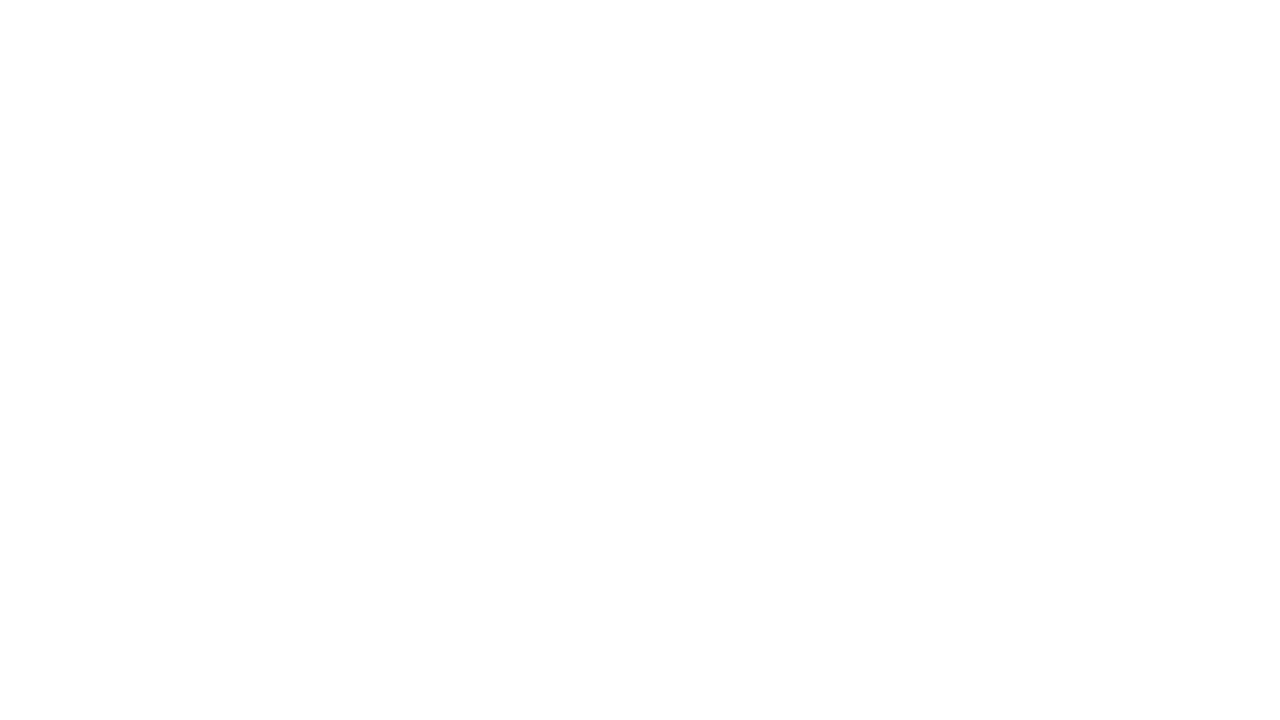
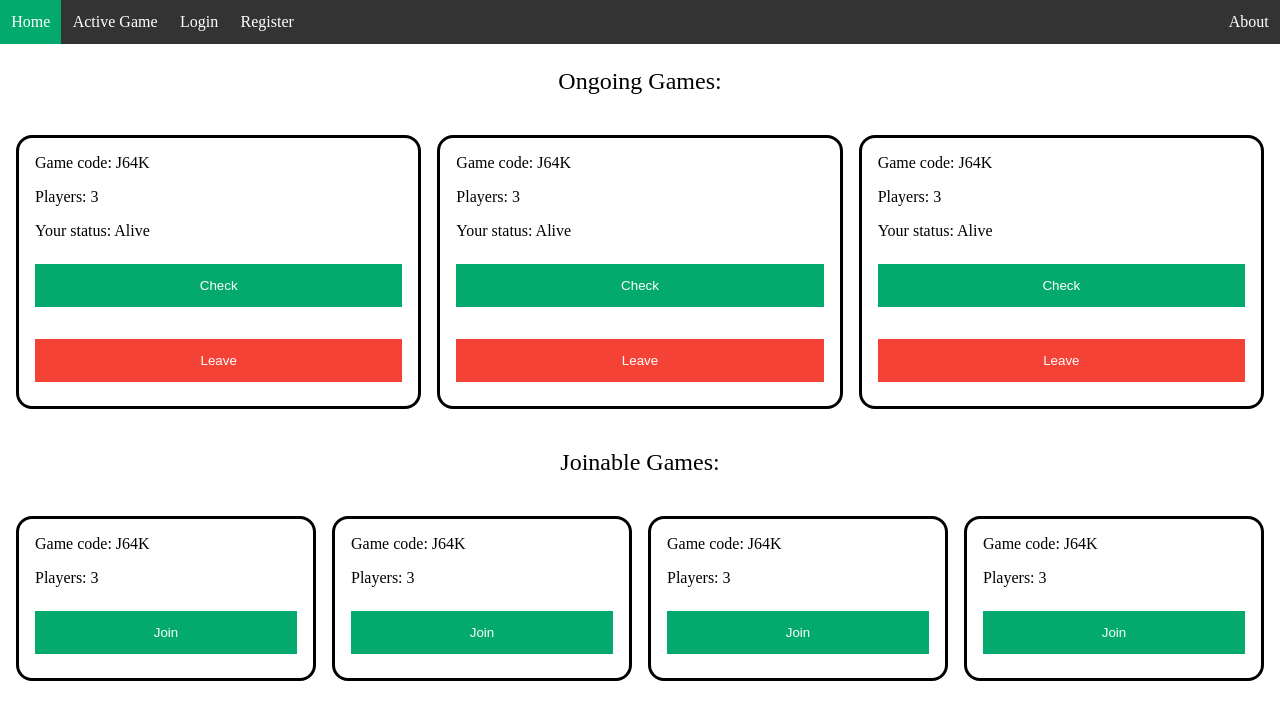
Before and after one commit to consoleveteran72/Assassin-game-tracker, a plain HTML site: page home.html in a window 1280 px wide. Drawn offline with Linux system fonts and the light colour scheme.

Commit message:
feat: add home page

```diff
--- a/home.html
+++ b/home.html
@@ -4,6 +4,65 @@
         <meta charset="UTF-8" />
         <meta name="viewport" content="width=device-width, initial-scale=1.0" />
         <link rel="stylesheet" href="style.css" />
+        <title>Assassin Game - Home</title>
     </head>
+    <ul class="horizontal">
+        <div class="left">
+            <li><a class="active" href="home.html">Home</a></li>
+            <li><a href="game.html">Active Game</a></li>
+            <li><a href="login.html">Login</a></li>
+            <li><a href="register.html">Register</a></li>
+        </div>
+        <div class="right">
+            <li><a href="about.html">About</a></li>
+        </div>
+    </ul>
+    <div class="games-header">Ongoing Games:</div>
+    <div class="ongoing-games">
+        <div class="game-card">
+            <div class="code">Game code: J64K</div>
+            <div class="player-count">Players: 3</div>
+            <div class="your-status">Your status: Alive</div>
+            <button type="button" class="goto">Check</button>
+            <button type="button" class="leave">Leave</button>
+        </div>
+        <div class="game-card">
+            <div class="code">Game code: J64K</div>
+            <div class="player-count">Players: 3</div>
+            <div class="your-status">Your status: Alive</div>
+            <button type="button" class="goto">Check</button>
+            <button type="button" class="leave">Leave</button>
+        </div>
+        <div class="game-card">
+            <div class="code">Game code: J64K</div>
+            <div class="player-count">Players: 3</div>
+            <div class="your-status">Your status: Alive</div>
+            <button type="button" class="goto">Check</button>
+            <button type="button" class="leave">Leave</button>
+        </div>
+    </div>
+    <div class="games-header">Joinable Games:</div>
+    <div class="joinable-games">
+        <div class="game-card">
+            <div class="code">Game code: J64K</div>
+            <div class="player-count">Players: 3</div>
+            <button type="button" class="join">Join</button>
+        </div>
+        <div class="game-card">
+            <div class="code">Game code: J64K</div>
+            <div class="player-count">Players: 3</div>
+            <button type="button" class="join">Join</button>
+        </div>
+        <div class="game-card">
+            <div class="code">Game code: J64K</div>
+            <div class="player-count">Players: 3</div>
+            <button type="button" class="join">Join</button>
+        </div>
+        <div class="game-card">
+            <div class="code">Game code: J64K</div>
+            <div class="player-count">Players: 3</div>
+            <button type="button" class="join">Join</button>
+        </div>
+    </div>
     <body></body>
 </html>
--- a/style.css
+++ b/style.css
@@ -3,7 +3,9 @@ h1,
 h2,
 h3,
 p,
-div {
+div,
+ul,
+li {
     margin: 0px;
     padding: 0px;
 }
@@ -84,9 +86,6 @@ ul.horizontal {
     display: flex;
     justify-content: space-between;
     list-style-type: none;
-
-    margin: 0;
-    padding: 0;
     overflow: hidden;
     background-color: #333;
 }
@@ -100,6 +99,7 @@ ul.horizontal li a.active {
     background-color: #04aa6d;
 }
 ul.horizontal li a {
+    height: 100%;
     display: block;
     color: white;
     text-align: center;
@@ -218,3 +218,33 @@ div.description {
         padding: 1em;
     }
 }
+
+.game-card {
+    border: solid;
+    border-radius: 1em;
+    padding: 1em;
+    display: flex;
+    flex-direction: column;
+    gap: 1em;
+}
+
+.ongoing-games,
+.joinable-games {
+    display: flex;
+    gap: 1em;
+    padding: 1em;
+    justify-content: center;
+    > * {
+        flex: 1;
+    }
+}
+
+button.leave {
+    background-color: #f44336;
+}
+
+.games-header {
+    text-align: center;
+    font-size: 1.5em;
+    padding: 1em;
+}
```
Also changed, not shown: about.html (+1 -1 lines), game.html (+1 -1 lines), login.html (+2 -1 lines), register.html (+2 -1 lines).
